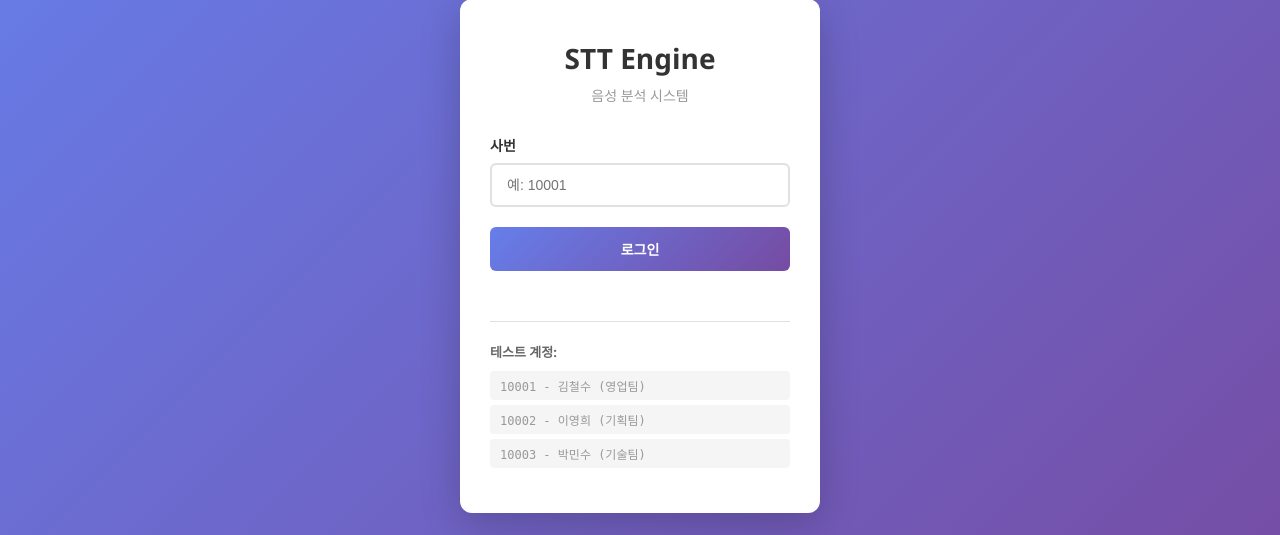
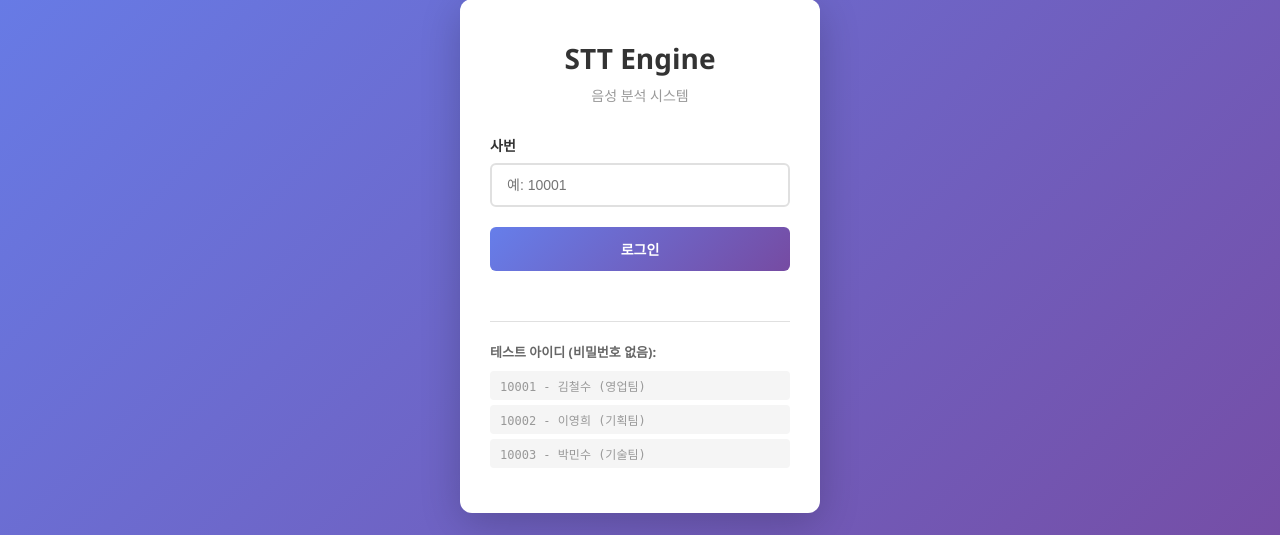
Before and after one commit to Kuwon-KIS/stt_engine, a FastAPI app: template web_ui/templates/login.html in a window 1280 px wide. Shown: the part 144-679 px from the top of the page. Run offline with FastAPI, Linux system fonts and the light colour scheme; the template is opened without the code that fills it, so the values that code supplies are empty.

Commit message:
refactor: 로그인 시스템 설명 명확화 (아이디만 사용, 비밀번호 없음)

```diff
--- a/web_ui/app/routes/auth.py
+++ b/web_ui/app/routes/auth.py
@@ -17,7 +17,7 @@ router = APIRouter(prefix="/api/auth", tags=["auth"])
 # === Pydantic 모델 ===
 class LoginRequest(BaseModel):
     """로그인 요청 모델"""
-    emp_id: str
+    emp_id: str  # 6자리 숫자 아이디 (구분값, 비밀번호 없음)
 
 
 class LoginResponse(BaseModel):
--- a/web_ui/config.py
+++ b/web_ui/config.py
@@ -35,7 +35,9 @@ SESSION_SECRET_KEY = os.getenv("SESSION_SECRET_KEY", "dev-secret-key-change-in-p
 SESSION_TIMEOUT = timedelta(hours=8)
 
 # === Phase 1: 인증된 직원 정보 ===
-# 프로덕션: LDAP 또는 DB에서 동적 조회 권장
+# 주의: 아이디만 입력 (비밀번호 없음)
+# 구분값으로 사용하며, 프로덕션에서는 LDAP 또는 DB에서 동적 조회 권장
+# 아이디는 6자리 숫자 형식 (예: 10001, 10002, 10003)
 ALLOWED_EMPLOYEES = {
     "10001": {"name": "김철수", "dept": "영업팀"},
     "10002": {"name": "이영희", "dept": "기획팀"},
--- a/web_ui/templates/login.html
+++ b/web_ui/templates/login.html
@@ -199,7 +199,7 @@
             </form>
 
             <div class="test-accounts">
-                <p>테스트 계정:</p>
+                <p>테스트 아이디 (비밀번호 없음):</p>
                 <ul>
                     <li>10001 - 김철수 (영업팀)</li>
                     <li>10002 - 이영희 (기획팀)</li>
```
